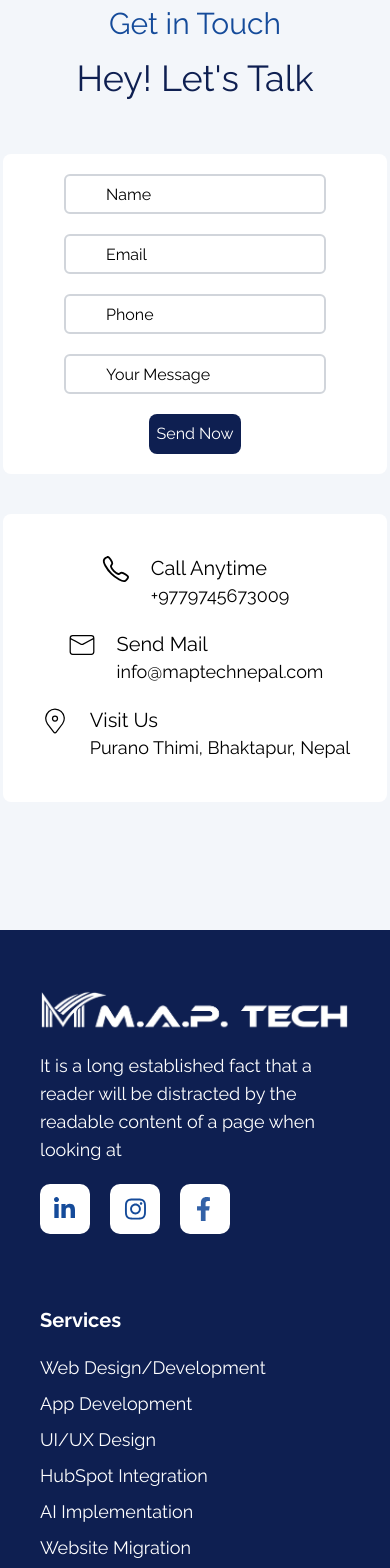
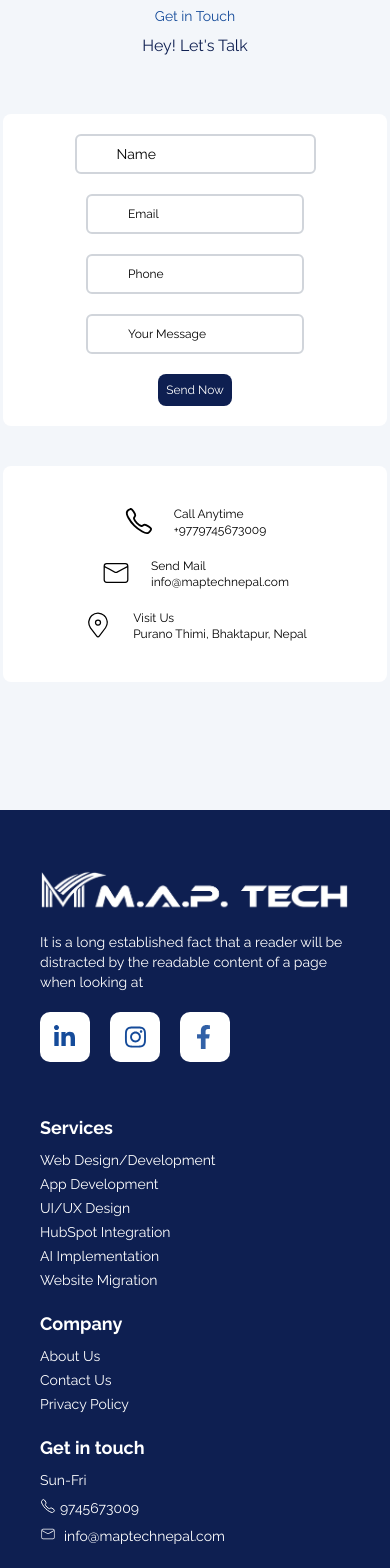
Before and after one commit to theaavashh/map-tech-official, a Next.js app: page /contact in a window 390 px wide. Shown: the part 400-1968 px from the top of the page. Built offline with nearby package versions, Linux system fonts and the light colour scheme.

Commit message:
new update

```diff
--- a/components/AboutUs.tsx
+++ b/components/AboutUs.tsx
@@ -18,9 +18,9 @@ const AboutUs = ({ img_src, h1, desc, sect }: AboutUs) => {
         className="w-[100%]  lg:w-[50%] p-8 lg:pl-32 h-96 object-cover"
       />
       <div className="flex flex-col p-10  w-screen gap-3 items-start">
-        <h3 className="text-3xl text-[#154b9a]">{h1}</h3>
-        <h2 className="text-4xl text-[#0e1f51]">{desc}</h2>
-        <p className="text-xl">{sect}</p>
+        <h3 className="text-md md:text-3xl text-[#154b9a]">{h1}</h3>
+        <h2 className="text-sm md:text-4xl text-[#0e1f51]">{desc}</h2>
+        <p className="text-sm md:text-xl text-justify">{sect}</p>
         <div className="flex h-fit mt-8 p-3  gap-8 justify-center items-center   bg-white">
           <svg
             width="46"
@@ -36,12 +36,14 @@ const AboutUs = ({ img_src, h1, desc, sect }: AboutUs) => {
           </svg>
 
           <div>
-            <h3 className="text-[#0e1f51] text-xl">
+            <h3 className="text-[#0e1f51] text-xs md:text-xl">
               Get Instant Professional Advice
             </h3>
-            <h4 className="text-lg">
+            <h4 className="text-xs md:text-lg">
               Ready to Help:{" "}
-              <span className="text-[#154b9a]">+9779803992443</span>
+              <span className="text-[#154b9a] text-xs md:text-lg">
+                +9779803992443
+              </span>
             </h4>
           </div>
         </div>
--- a/components/Contact.tsx
+++ b/components/Contact.tsx
@@ -36,11 +36,13 @@ const Contact = ({
       className={`${color} py-12 pb-32 text-white flex flex-col items-center justify-center`}
     >
       <h3
-        className={`${status ? "text-[#154B9A]" : "text-[#B2D1FF]"} text-3xl pb-4`}
+        className={`${status ? "text-[#154B9A]" : "text-[#B2D1FF]"} text-sm md:text-2xl pb-2 md:pb-3`}
       >
         Get in Touch
       </h3>
-      <h2 className={`${status ? "text-[#0E1F51]" : "text-white"} text-4xl`}>
+      <h2
+        className={`${status ? "text-[#0E1F51]" : "text-white"} text-md md:text-3xl`}
+      >
         Hey! Let&apos;s Talk
       </h2>
       <div className="flex flex-col lg:flex-row justify-center items-center gap-10 w-screen mt-14 ">
@@ -48,24 +50,24 @@ const Contact = ({
           <input
             type="text"
             placeholder="Name"
-            className="h-10 px-10 text-black rounded-md outline-none border-gray-300 border-2 placeholder:text-black"
+            className="text-sm md:text-lg h-10 px-10 text-black rounded-md outline-none border-gray-300 border-2 placeholder:text-black"
           />
           <input
             type="text"
             placeholder="Email"
-            className="h-10 px-10 rounded-md outline-none border-gray-300 border-2 placeholder:text-black"
+            className="text-xs md:text-lg h-10 px-10 rounded-md outline-none border-gray-300 border-2 placeholder:text-black"
           />
           <input
             type="text"
             placeholder="Phone"
-            className="h-10 px-10 rounded-md outline-none border-gray-300 border-2 placeholder:text-black"
+            className="text-xs md:text-lg h-10 px-10 rounded-md outline-none border-gray-300 border-2 placeholder:text-black"
           />
           <input
             type="text"
             placeholder="Your Message"
-            className="h-10 px-10 rounded-md outline-none border-gray-300 border-2 placeholder:text-black"
+            className="text-xs md:text-lg h-10 px-10 rounded-md outline-none border-gray-300 border-2 placeholder:text-black"
           />
-          <button className=" bg-[#0E1F51] text-white max-w-32 p-2 rounded-lg">
+          <button className=" bg-[#0E1F51] text-white max-w-32 p-2 rounded-lg text-xs md:text-lg ">
             Send Now
           </button>
         </form>
@@ -74,8 +76,8 @@ const Contact = ({
             <div className="flex gap-5" key={index}>
               {icons}
               <div>
-                <h3 className="text-xl">{title}</h3>
-                <h4 className="text-lg">{desc}</h4>
+                <h3 className="text-xs md:text-xl">{title}</h3>
+                <h4 className="text-xs md:text-lg">{desc}</h4>
               </div>
             </div>
           ))}
--- a/components/Footer.tsx
+++ b/components/Footer.tsx
@@ -9,10 +9,10 @@ import { CiMail } from "react-icons/ci";
 const Footer = () => {
   return (
     <footer className="bg-[#0E1F51] text-white">
-      <div className="w-screen h-fit bg-[#0E1F51] text-white flex flex-col gap-10 lg:flex-row  justify-evenly items-start p-10">
+      <div className="w-screen h-fit bg-[#0E1F51] text-white flex flex-col gap-5 lg:flex-row  justify-evenly items-start p-10">
         <div className="flex flex-col pb-8 pt-5  gap-5 items-start">
           <Image src={Logo} height={50} alt="map-technology-logo" />
-          <section className="text-lg text-white max-w-96">
+          <section className="text-sm md:text-lg text-white max-w-96">
             It is a long established fact that a reader will be distracted by
             the readable content of a page when looking at
           </section>
@@ -58,9 +58,9 @@ const Footer = () => {
             </svg>
           </div>
         </div>
-        <div className="section-two flex flex-col gap-5">
-          <h2 className="text-xl font-bold">Services</h2>
-          <ul className="text-lg flex flex-col gap-2">
+        <div className="section-two flex flex-col gap-2">
+          <h2 className="text-lg md:text-xl font-bold">Services</h2>
+          <ul className="text-sm md:text-lg flex flex-col gap-1">
             <li>Web Design/Development</li>
             <li>App Development</li>
             <li>UI/UX Design</li>
@@ -69,29 +69,29 @@ const Footer = () => {
             <li>Website Migration</li>
           </ul>
         </div>
-        <div className="flex flex-col gap-5">
-          <h3 className="text-xl font-bold">Company</h3>
-          <ul className="text-lg flex flex-col gap-3">
+        <div className="flex flex-col gap-2">
+          <h3 className="text-lg md:text-xl font-bold">Company</h3>
+          <ul className="text-sm md:text-lg flex flex-col gap-1">
             <li>About Us</li>
             <li>Contact Us</li>
             <li>Privacy Policy</li>
           </ul>
         </div>
-        <div className="flex flex-col gap-3">
-          <h3 className="text-xl font-bold">Get in touch</h3>
-          <h2 className="text-lg">Sun-Fri</h2>
-          <div className="flex gap-2">
+        <div className="flex flex-col gap-2">
+          <h3 className="text-lg md:text-xl font-bold">Get in touch</h3>
+          <h2 className="text-sm md:text-lg">Sun-Fri</h2>
+          <div className="flex gap-1">
             <IoCallOutline />
-            <h3>9745673009</h3>
+            <h3 className="text-sm md:text-lg">9745673009</h3>
           </div>
           <div className="flex gap-2">
             <CiMail />
-            <h3>info@maptechnepal.com</h3>
+            <h3 className="text-sm md:text-lg">info@maptechnepal.com</h3>
           </div>
         </div>
       </div>
       <hr className="py-5 mx-20" />
-      <div className="text-center text-2xl pb-4">
+      <div className="text-center text-sm md:text-2xl pb-4">
         Copyright {new Date().getFullYear()}, M.A.P Tech Pvt. Ltd.
       </div>
     </footer>
--- a/components/HeroSection.tsx
+++ b/components/HeroSection.tsx
@@ -12,11 +12,11 @@ const HeroSection = () => {
       <div className="flex flex-col items-center lg:w-[40%] pl-20 lg:ml-40 ">
         <Circle />
         <div className="flex flex-col gap-3 -mt-14 ">
-          <h3 className="text-3xl text-[#154b9a]">We are Here</h3>
-          <h2 className="text-4xl font-semibold max-w-96 leading-normal text-[#0e1f51]">
+          <h3 className="md:text-2xl text-lg text-[#154b9a]">We are Here</h3>
+          <h2 className="text-xl md:text-3xl  font-semibold max-w-96 leading-normal text-[#0e1f51]">
             Unlocking Potential through AI and Web Technologies
           </h2>
-          <button className="flex gap-4 items-center text-3xl max-w-fit mt-4 px-4 py-2 bg-[#154B9A] text-white ring-2 rounded-lg">
+          <button className="flex gap-4 items-center text-sm md:text-2xl w-fit mt-4 px-2 py-2 bg-[#154B9A] text-white ring-2 rounded-lg">
             View More <FaLongArrowAltRight />
           </button>
         </div>
--- a/components/Project.tsx
+++ b/components/Project.tsx
@@ -4,16 +4,16 @@ import Image from "next/image";
 
 const Project = () => {
   return (
-    <div className="flex flex-col gap-5 items-center py-10 bg-[#F7F7F7]">
+    <div className="flex flex-col items-center py-10 bg-[#F7F7F7]">
       <div className="flex flex-col gap-2 ">
-        <h3 className="text-3xl text-[#154B9A]">Our Project</h3>
-        <h2 className="text-4xl text-[#0E1F51]">Latest Work</h2>
+        <h3 className="text-sm md:text-2xl text-[#154B9A]">Our Project</h3>
+        <h2 className="text-lg md:text-3xl text-[#0E1F51]">Latest Work</h2>
       </div>
-      <div className="flex gap-10 flex-wrap my-8">
+      <div className="flex gap-1 flex-wrap my-1 justify-center items-center">
         {Array.from({ length: 3 }).map((_, index) => (
           <div className="h-fit p-4" key={index}>
             <Image src={HotelManagement} height={200} alt="hotel" />
-            <h4 className="text-center text-2xl text-[#0E1F51] pt-5">
+            <h4 className="text-center text-sm md:text-lg text-[#0E1F51] pt-5">
               Ecommerce
             </h4>
           </div>
--- a/components/Services.tsx
+++ b/components/Services.tsx
@@ -280,24 +280,23 @@ const service = [
 
 const Service = () => {
   return (
-    <div className="flex flex-col items-center w-screen h-fit py-10 gap-3">
-      <h4 className="text-3xl text-[#154b9a]">Service</h4>
-      <h2 className="mb-10 text-4xl text-[#0E1F51]">Our Expertise</h2>
-      <div className="flex gap-10 flex-wrap justify-center">
+    <div className="flex flex-col items-center w-screen h-fit ">
+      <h4 className="text-sm md:text-xl text-[#154b9a]">Service</h4>
+      <h2 className="text-md mb-5 md:text-2xl text-[#0E1F51]">Our Expertise</h2>
+      <div className="flex gap-4 flex-wrap justify-center">
         {service.map(({ icon, title, desc }, index) => (
           <div
             key={index}
-            className="h-fit px-10 ml-5 py-10 w-80 flex flex-col gap-2  bg-[#ECF4FF]"
+            className="h-fit px-10 py-5 ml-5 w-80 flex flex-col gap-2  bg-[#ECF4FF]"
           >
             {icon}
-            <h3 className="text-xl">{title}</h3>
+            <h3 className="text-sm md:text-lg">{title}</h3>
             <div className="flex gap-2">
-              {" "}
               <hr className="h-2 w-32 rounded-lg bg-[#0E1F51]" />
               <hr className="bg-[#0E1F51] rounded-lg h-2 w-4" />
             </div>
 
-            <section className="text-lg">{desc}</section>
+            <section className="text-sm md:text-lg">{desc}</section>
           </div>
         ))}
       </div>
```
